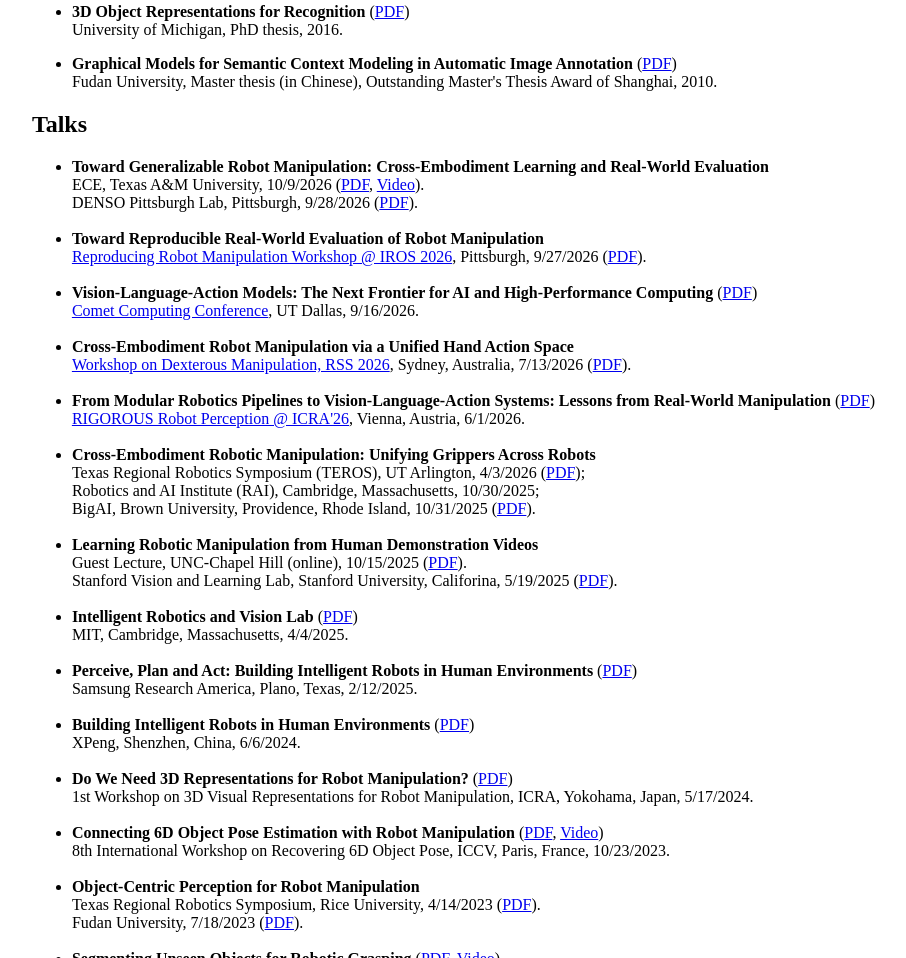
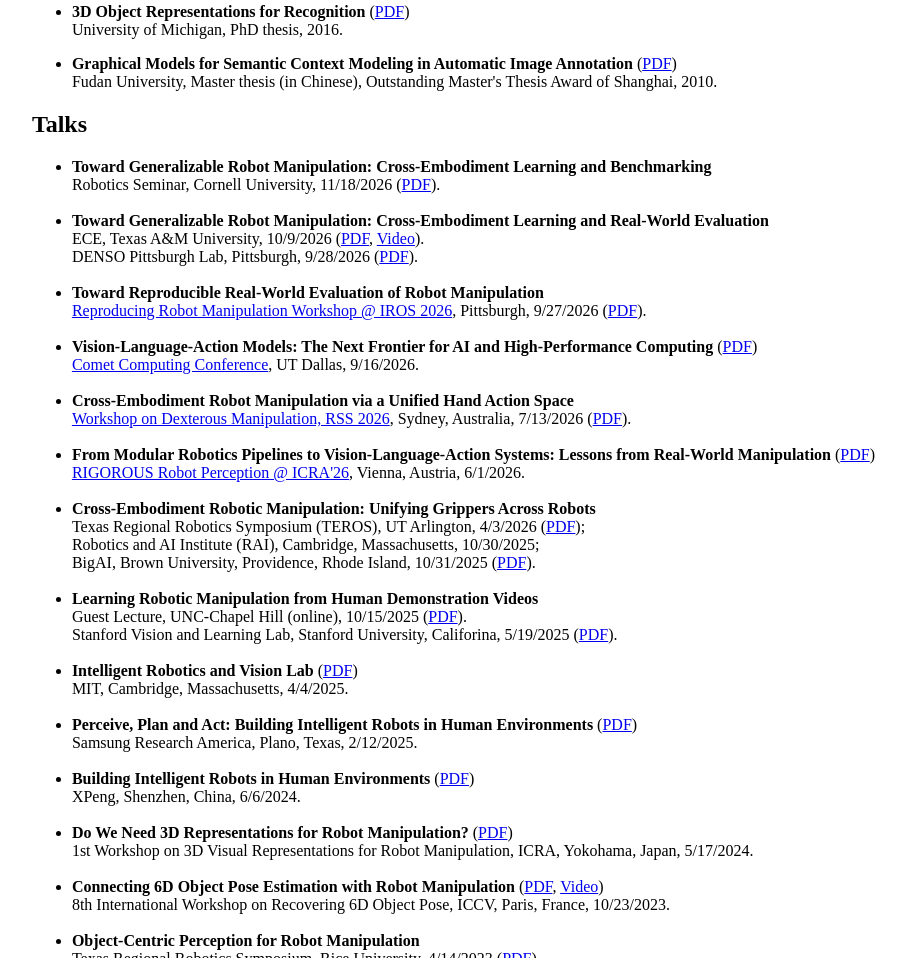
Before and after one commit to yuxng/yuxng.github.io, a plain HTML site: page index.html in a window 1280 px wide. Shown: the part 758-1716 px from the top of the page, without its empty margins (121-1027 px from the left). Drawn offline with Linux system fonts and the light colour scheme.

Commit message:
add talk

```diff
--- a/index.html
+++ b/index.html
@@ -65,6 +65,12 @@
 		<h2><a name='TOC-Presentations'/>Talks</h2>
 
 					<ul>
+
+						<li><b>Toward Generalizable Robot Manipulation: Cross-Embodiment Learning and Benchmarking</b>
+							<br/>Robotics Seminar, Cornell University, 11/18/2026 (<a target='_blank' href='Talks/Xiang_Cornell_11182026.pdf'>PDF</a>).
+						</li>
+
+						<div><font size='3'><br/></font></div>
 
 						<li><b>Toward Generalizable Robot Manipulation: Cross-Embodiment Learning and Real-World Evaluation</b>
 							<br/>ECE, Texas A&M University, 10/9/2026 (<a target='_blank' href='Talks/Xiang_tamu_10092026.pdf'>PDF</a>, <a target='_blank' href='https://youtu.be/xw5uW83WQho?si=YgZvanp-lNCqjIHc'>Video</a>).
```
Also changed, not shown: 1 other file.
